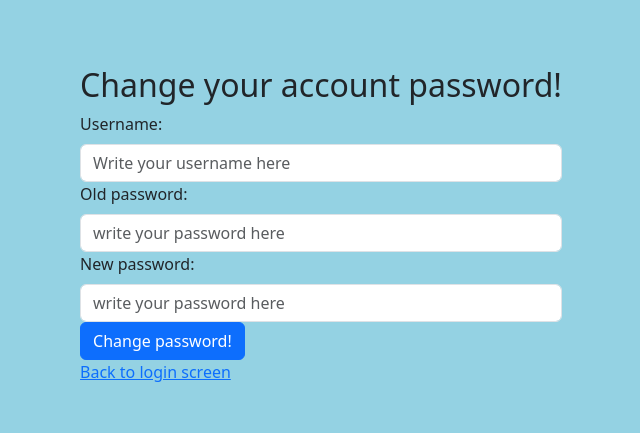
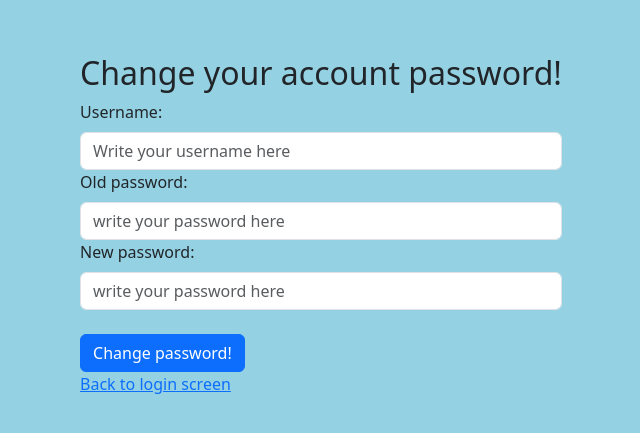
Before and after one commit to JMartin3872/DAT076WebApplications, a React (Vite) app in the folder client/: page /changepassword in a window 1280 px wide. Shown: the part 175-608 px from the top of the page, without its empty margins (319-959 px from the left). Built offline with nearby package versions, Linux system fonts and the light colour scheme.

Commit message:
html brush up

```diff
--- a/client/src/ChangePasswordPage.tsx
+++ b/client/src/ChangePasswordPage.tsx
@@ -46,11 +46,11 @@ export function ChangePasswordPage() {
                         onChange={(e) => setNewPassword(e.target.value)}
                     />
                 </Form.Group>
-                <Button variant="primary" type="button" onClick={handleChangePassword}>
+                <Button className="mt-4" variant="primary" type="button" onClick={handleChangePassword}>
                     Change password!
                 </Button>
             </Form>
-            <NavLink to="/" end>Back to login screen</NavLink>
+            <NavLink  to="/" end>Back to login screen</NavLink>
         </>
     )
 }
```
